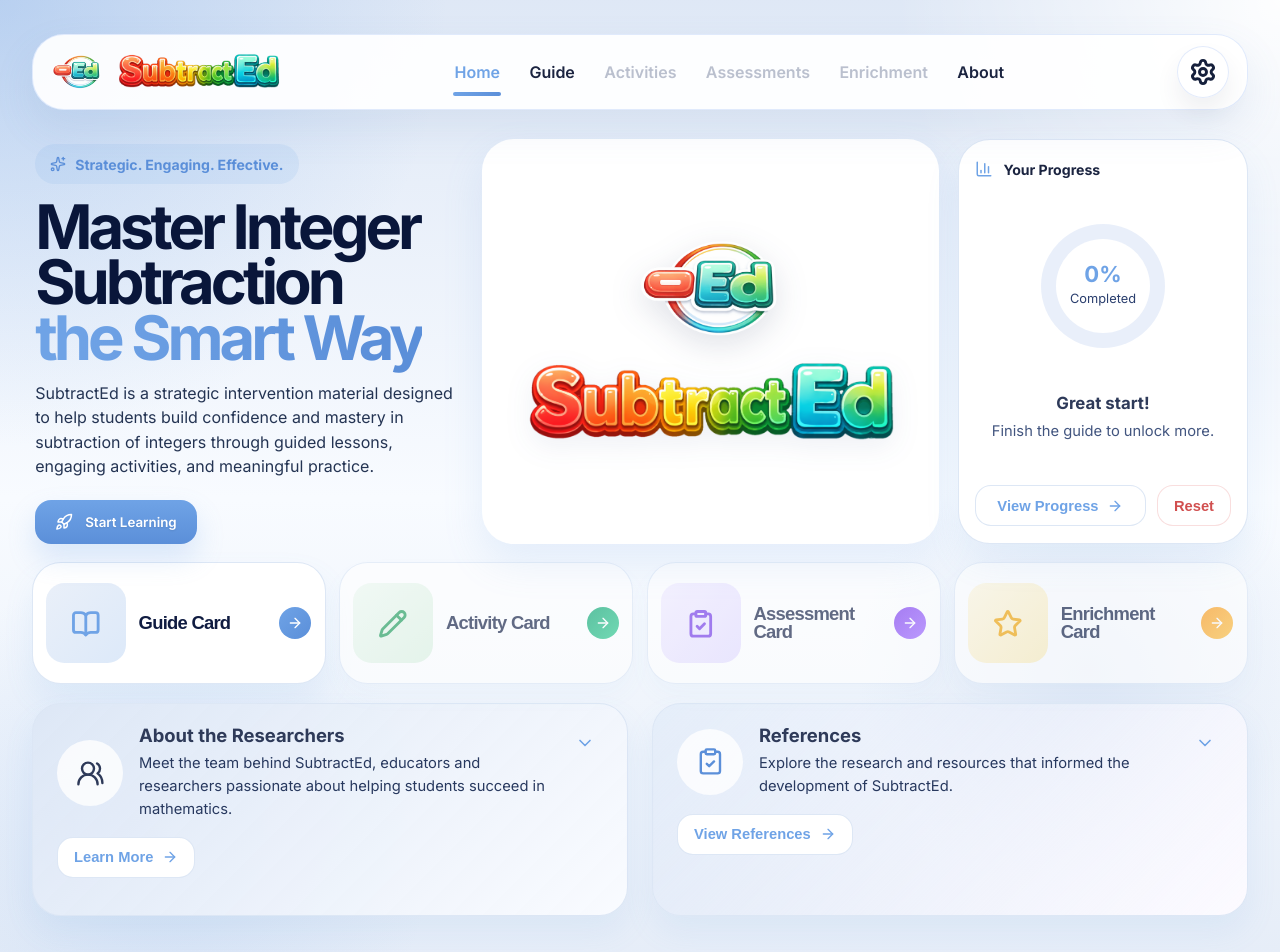
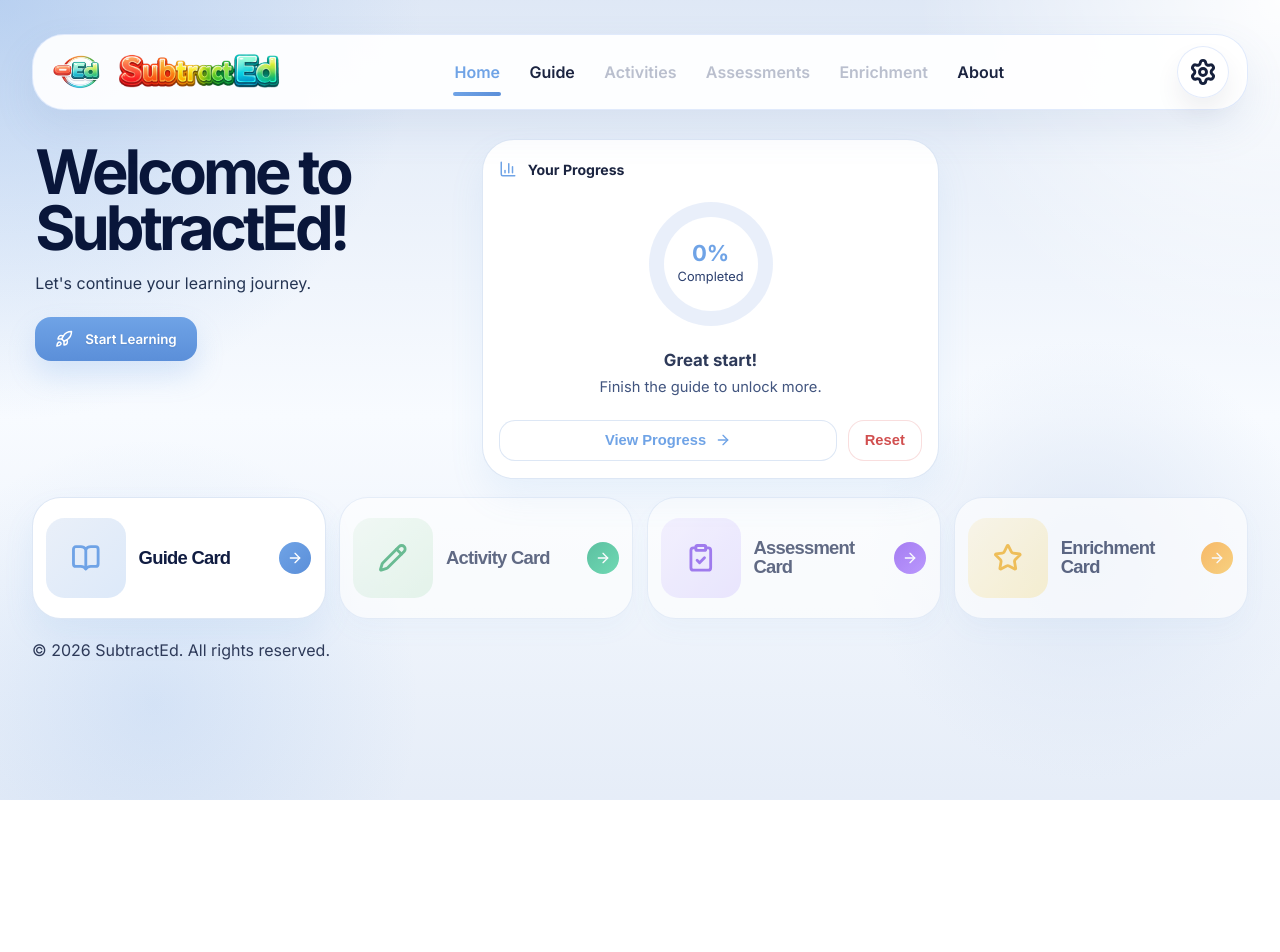
Before and after one commit to reyxdz/SubtractEd, a React (Vite) app in the folder client/: page /#/ in a window 1280 px wide. Shown: the top 952 px of the page. After the commit the page ends 800 px from the top, so only its background shows below. Built offline with nearby package versions, Linux system fonts and the light colour scheme.

Commit message:
refactor: simplify home page hero and remove researchers/references sections

```diff
--- a/client/src/components/features/home/HomeContent.tsx
+++ b/client/src/components/features/home/HomeContent.tsx
@@ -3,21 +3,14 @@ import {
   ArrowRight,
   BarChart3,
   BookOpen,
-  ChevronDown,
   ClipboardCheck,
   Pencil,
   Rocket,
-  Sparkles,
   Star,
-  UsersRound,
 } from 'lucide-react';
 import { useNavigate } from 'react-router-dom';
 import { Button } from '../../common/Button';
 import { Modal } from '../../common/Modal';
-import subtractedLogo from '../../../assets/subtracted_logo.png';
-import textLogo from '../../../assets/images/text_logo.png';
-import harryAvatar from '../../../assets/researchers/harryArnold.png';
-import imaeAvatar from '../../../assets/researchers/imaeCuesta.png';
 import { useLearningProgressMetrics } from '../../../hooks/useLearningProgressMetrics';
 import { useNavigationUnlockState } from '../../../hooks/useNavigationUnlockState';
 import { resetLearningProgress } from '../../../utils/learningProgress';
@@ -30,39 +23,9 @@ const LEARNING_CARDS = [
   { id: 4, title: 'Enrichment Card', icon: Star, accent: 'yellow', path: '/enrichment', unlockKey: 'enrichment' },
 ] as const;
 
-const REFERENCES = [
-  {
-    label: 'Math Isip. Subtraction of Integers.',
-    href: 'https://www.youtube.com/watch?v=Er79fRnUK24',
-  },
-  {
-    label: 'Math with Mr. J. Parts of a Subtraction Problem.',
-    href: 'https://www.youtube.com/watch?v=EDCrtkT_JeA',
-  },
-  {
-    label: 'DepEd Tambayan. Grade 6 Mathematics Module.',
-    href: 'https://depedtambayan.net/grade-6-mathematics-module-subtracting-integers/',
-  },
-];
-
-const RESEARCHERS = [
-  {
-    name: 'Harry Arnold C. Salele',
-    image: harryAvatar,
-    description:
-      'Harry is currently a preservice teacher with a strong interest in making mathematics more accessible and engaging for students.',
-  },
-  {
-    name: 'Imae Cuesta',
-    image: imaeAvatar,
-    description:
-      'Imae is a third-year pre-service teacher with a deep passion for Mathematics and a strong focus on completing her university thesis work.',
-  },
-] as const;
-
 export const HomeContent: React.FC = () => {
   const navigate = useNavigate();
-  const [openPanel, setOpenPanel] = React.useState<'researchers' | 'references' | null>(null);
+
   const [isResetModalOpen, setIsResetModalOpen] = React.useState(false);
   const unlockState = useNavigationUnlockState();
   const progress = useLearningProgressMetrics();
@@ -88,9 +51,6 @@ export const HomeContent: React.FC = () => {
           ? 'Assessment is ready for you.'
           : 'Finish enrichment to reach 100%.';
 
-  const togglePanel = (panel: 'researchers' | 'references') => {
-    setOpenPanel((current) => (current === panel ? null : panel));
-  };
 
   const handleResetProgress = () => {
     resetLearningProgress();
@@ -101,23 +61,12 @@ export const HomeContent: React.FC = () => {
     <div className="home-container">
       <section className="home-hero">
         <div className="home-hero-copy">
-          <div className="home-kicker">
-            <Sparkles size={16} />
-            <span>Strategic. Engaging. Effective.</span>
-          </div>
-
           <h1 className="home-title">
-            Master Integer
-            <br />
-            Subtraction
-            <br />
-            <span>the Smart Way</span>
+            Welcome to SubtractEd!
           </h1>
 
           <p className="home-description">
-            SubtractEd is a strategic intervention material designed to help students
-            build confidence and mastery in subtraction of integers through guided
-            lessons, engaging activities, and meaningful practice.
+            Let's continue your learning journey.
           </p>
 
           <Button className="home-hero-cta" onClick={() => navigate('/guide')}>
@@ -126,12 +75,6 @@ export const HomeContent: React.FC = () => {
           </Button>
         </div>
 
-        <div className="home-hero-stage">
-          <div className="home-logo-showcase">
-            <img src={subtractedLogo} alt="SubtractEd logo" className="home-logo-mark" />
-            <img src={textLogo} alt="SubtractEd" className="home-logo-wordmark-image" />
-          </div>
-        </div>
 
         <aside className="home-progress-card">
           <div className="home-progress-header">
@@ -204,120 +147,7 @@ export const HomeContent: React.FC = () => {
         })}
       </section>
 
-      <section className="home-info-grid">
-        <article className={`home-info-card info-card-blue${openPanel === 'researchers' ? ' is-open' : ''}`}>
-          <div className="home-info-summary">
-            <div className="home-info-topline">
-              <div className="home-info-icon">
-                <UsersRound size={30} />
-              </div>
-              <div className="home-info-heading-group">
-                <h3>About the Researchers</h3>
-                <p>
-                  Meet the team behind SubtractEd, educators and researchers
-                  passionate about helping students succeed in mathematics.
-                </p>
-              </div>
-            </div>
-            <button
-              type="button"
-              className="home-corner-toggle"
-              aria-expanded={openPanel === 'researchers'}
-              aria-label="Toggle About the Researchers"
-              onClick={() => togglePanel('researchers')}
-            >
-              <ChevronDown size={20} />
-            </button>
-          </div>
 
-          <div className="home-info-actions">
-            <button type="button" className="home-inline-link" onClick={() => navigate('/about')}>
-              <span>Learn More</span>
-              <ArrowRight size={16} />
-            </button>
-          </div>
-
-          <div className="home-info-content">
-            <div className="home-info-expanded">
-              <p>
-                Harry Arnold C. Salele and Imae Cuesta are the researchers behind
-                SubtractEd, bringing classroom-centered mathematics support into a
-                more approachable and engaging format for students.
-              </p>
-
-              <div className="home-researcher-list">
-                {RESEARCHERS.map((researcher) => (
-                  <article key={researcher.name} className="home-researcher-item">
-                    <img
-                      src={researcher.image}
-                      alt={researcher.name}
-                      className="home-researcher-item-avatar"
-                    />
-                    <div className="home-researcher-item-copy">
-                      <h4>{researcher.name}</h4>
-                      <p>{researcher.description}</p>
-                    </div>
-                  </article>
-                ))}
-              </div>
-
-              <button type="button" className="home-inline-link" onClick={() => navigate('/about')}>
-                <span>Open About Page</span>
-                <ArrowRight size={16} />
-              </button>
-            </div>
-          </div>
-        </article>
-
-        <article className={`home-info-card info-card-lilac${openPanel === 'references' ? ' is-open' : ''}`}>
-          <div className="home-info-summary">
-            <div className="home-info-topline">
-              <div className="home-info-icon home-info-docs">
-                <ClipboardCheck size={28} />
-              </div>
-              <div className="home-info-heading-group">
-                <h3>References</h3>
-                <p>
-                  Explore the research and resources that informed the development
-                  of SubtractEd.
-                </p>
-              </div>
-            </div>
-            <button
-              type="button"
-              className="home-corner-toggle"
-              aria-expanded={openPanel === 'references'}
-              aria-label="Toggle References"
-              onClick={() => togglePanel('references')}
-            >
-              <ChevronDown size={20} />
-            </button>
-          </div>
-
-          <div className="home-info-actions">
-            <button
-              type="button"
-              className="home-inline-link"
-              onClick={() => window.open(REFERENCES[2].href, '_blank', 'noopener,noreferrer')}
-            >
-              <span>View References</span>
-              <ArrowRight size={16} />
-            </button>
-          </div>
-
-          <div className="home-info-content">
-            <div className="home-info-expanded">
-              <div className="home-reference-preview">
-                {REFERENCES.map((reference) => (
-                  <a key={reference.href} href={reference.href} target="_blank" rel="noopener noreferrer">
-                    {reference.label}
-                  </a>
-                ))}
-              </div>
-            </div>
-          </div>
-        </article>
-      </section>
 
       <Modal
         isOpen={isResetModalOpen}
@@ -354,6 +184,9 @@ export const HomeContent: React.FC = () => {
         </div>
       </Modal>
 
+      <footer className="home-footer">
+        © 2026 SubtractEd. All rights reserved.
+      </footer>
     </div>
   );
 };
```
